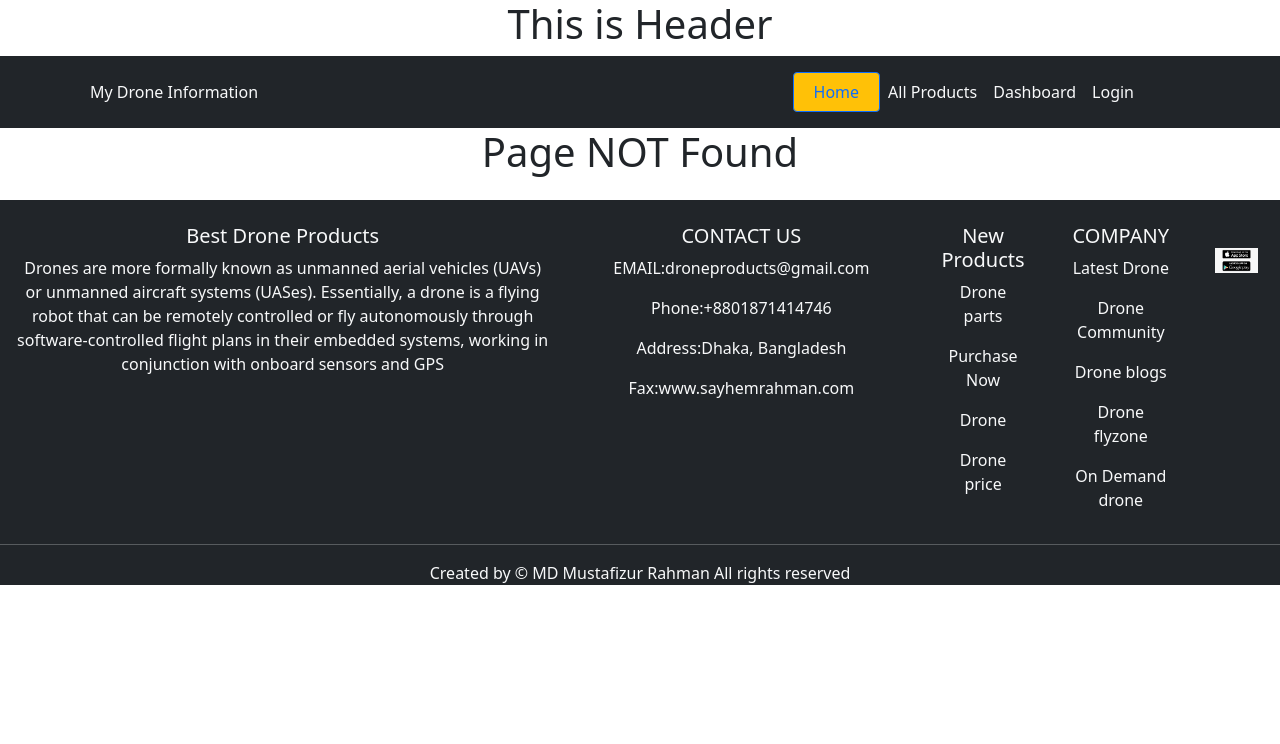
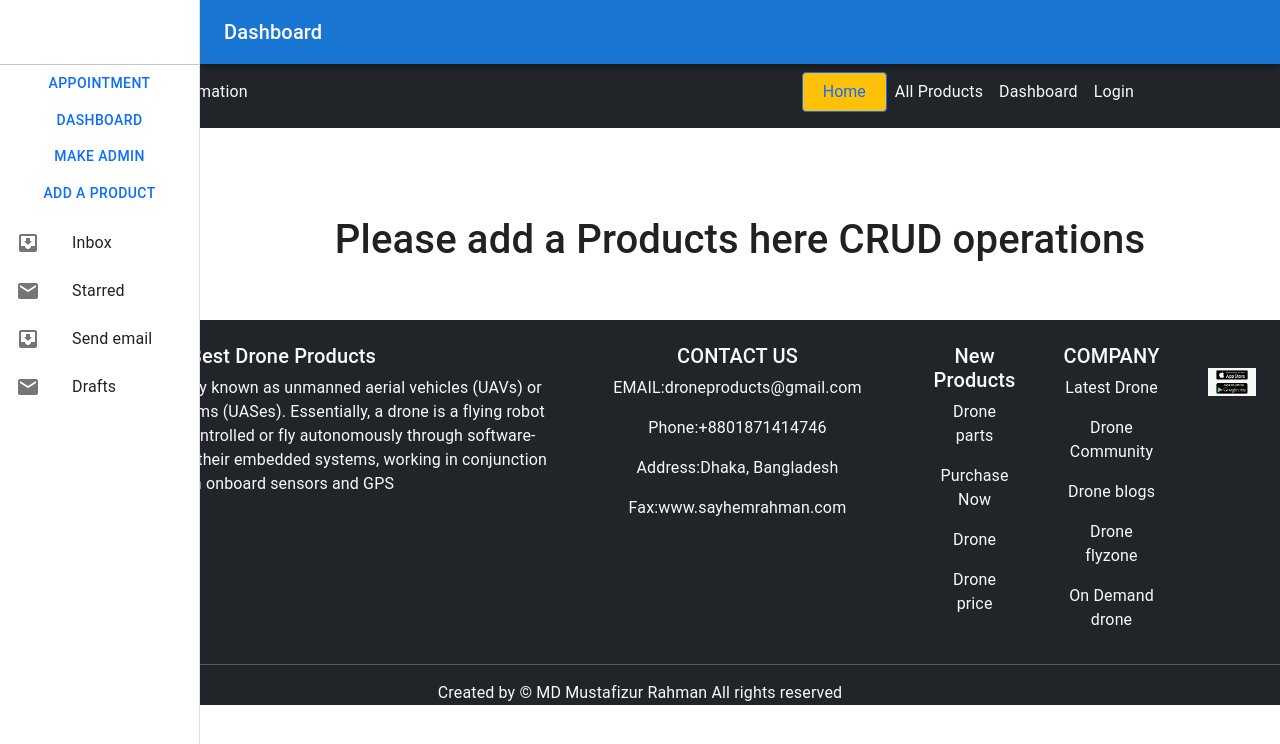
Before and after one commit to rahmancoder/assignment12-client-admin-dashboard, a React (Create React App) app: page /dashboard in a window 1280 px wide. Shown: the top 744 px of the page. Built offline with nearby package versions, Linux system fonts and the light colour scheme; no server answers.

Commit message:
added dashboard mui and nested route all working till now

```diff
--- a/package.json
+++ b/package.json
@@ -5,6 +5,7 @@
   "dependencies": {
     "@emotion/react": "^11.5.0",
     "@emotion/styled": "^11.3.0",
+    "@mui/icons-material": "^5.1.0",
     "@mui/material": "^5.1.0",
     "@testing-library/jest-dom": "^5.15.0",
     "@testing-library/react": "^11.2.7",
--- a/src/App.js
+++ b/src/App.js
@@ -9,6 +9,7 @@ import Footer from './Components/Footer/Footer';
 import Login from './Components/Login/Login';
 import AuthProvider from './Context/AuthProvider';
 import Register from './Components/Register/Register';
+import DashBoard from './Components/DashBoard/DashBoard';
 
 function App() {
   return (
@@ -26,6 +27,9 @@ function App() {
             </Route>
             <Route path="/products">
 
+            </Route>
+            <Route path="/dashboard">
+              <DashBoard></DashBoard>
             </Route>
             <Route path="/login">
               <Login></Login>
--- /dev/null
+++ b/src/Components/AddProducts/AddProducts.js
@@ -0,0 +1,11 @@
+import React from 'react';
+
+const AddProducts = () => {
+    return (
+        <div>
+            <h1>Please add a Products here CRUD operations</h1>
+        </div>
+    );
+};
+
+export default AddProducts;
--- a/src/Components/DashBoard/DashBoard.js
+++ b/src/Components/DashBoard/DashBoard.js
@@ -1,12 +1,161 @@
-import React from 'react';
+import * as React from 'react';
+import PropTypes from 'prop-types';
+import AppBar from '@mui/material/AppBar';
+import Box from '@mui/material/Box';
+import CssBaseline from '@mui/material/CssBaseline';
+import Divider from '@mui/material/Divider';
+import Drawer from '@mui/material/Drawer';
+import IconButton from '@mui/material/IconButton';
+import InboxIcon from '@mui/icons-material/MoveToInbox';
+import List from '@mui/material/List';
+import ListItem from '@mui/material/ListItem';
+import ListItemIcon from '@mui/material/ListItemIcon';
+import ListItemText from '@mui/material/ListItemText';
+import MailIcon from '@mui/icons-material/Mail';
+import MenuIcon from '@mui/icons-material/Menu';
+import Toolbar from '@mui/material/Toolbar';
+import Typography from '@mui/material/Typography';
+import {
+    Switch,
+    Route,
+    Link,
+    useRouteMatch
+} from "react-router-dom";
+import { Button } from '@mui/material';
+import AddProducts from '../AddProducts/AddProducts';
+import MakeAdmin from '../MakeAdmin/MakeAdmin';
+import ManageAllProduct from '../ManageAllProduct/ManageAllProduct';
 
-const DashBoard = () => {
-    return (
+
+const drawerWidth = 200;
+
+function DashBoard(props) {
+    const { window } = props;
+    const [mobileOpen, setMobileOpen] = React.useState(false);
+    let { path, url } = useRouteMatch();
+    // const { admin } = useAuth();
+    const handleDrawerToggle = () => {
+        setMobileOpen(!mobileOpen);
+    };
+
+    const drawer = (
         <div>
-            <h1> this is dashboard</h1>
-
+            <Toolbar />
+            <Divider />
+            <Link to="/home"><Button color="inherit">Appointment</Button></Link>
+            <Link to={`${url}`}><Button color="inherit">Dashboard</Button></Link>
+            {/* {admin && <Box>
+                <Link to={`${url}/makeAdmin`}><Button color="inherit">Make Admin</Button></Link>
+                <Link to={`${url}/addDoctor`}><Button color="inherit">Add Doctor</Button></Link>
+            </Box>} */}
+            <Link to={`${url}/makeadmin`}><Button color="inherit">Make Admin</Button></Link>
+            <Link to={`${url}/addproducts`}><Button color="inherit">Add a Product</Button></Link>
+            <List>
+                {['Inbox', 'Starred', 'Send email', 'Drafts'].map((text, index) => (
+                    <ListItem button key={text}>
+                        <ListItemIcon>
+                            {index % 2 === 0 ? <InboxIcon /> : <MailIcon />}
+                        </ListItemIcon>
+                        <ListItemText primary={text} />
+                    </ListItem>
+                ))}
+            </List>
         </div>
     );
+
+    const container = window !== undefined ? () => window().document.body : undefined;
+
+    return (
+        <Box sx={{ display: 'flex' }}>
+            <CssBaseline />
+            <AppBar
+                position="fixed"
+                sx={{
+                    width: { sm: `calc(100% - ${drawerWidth}px)` },
+                    ml: { sm: `${drawerWidth}px` },
+                }}
+            >
+                <Toolbar>
+                    <IconButton
+                        color="inherit"
+                        aria-label="open drawer"
+                        edge="start"
+                        onClick={handleDrawerToggle}
+                        sx={{ mr: 2, display: { sm: 'none' } }}
+                    >
+                        <MenuIcon />
+                    </IconButton>
+                    <Typography variant="h6" noWrap component="div">
+                        Dashboard
+                    </Typography>
+                </Toolbar>
+            </AppBar>
+            <Box
+                component="nav"
+                sx={{ width: { sm: drawerWidth }, flexShrink: { sm: 0 } }}
+                aria-label="mailbox folders"
+            >
+                <Drawer
+                    container={container}
+                    variant="temporary"
+                    open={mobileOpen}
+                    onClose={handleDrawerToggle}
+                    ModalProps={{
+                        keepMounted: true, // Better open performance on mobile.
+                    }}
+                    sx={{
+                        display: { xs: 'block', sm: 'none' },
+                        '& .MuiDrawer-paper': { boxSizing: 'border-box', width: drawerWidth },
+                    }}
+                >
+                    {drawer}
+                </Drawer>
+                <Drawer
+                    variant="permanent"
+                    sx={{
+                        display: { xs: 'none', sm: 'block' },
+                        '& .MuiDrawer-paper': { boxSizing: 'border-box', width: drawerWidth },
+                    }}
+                    open
+                >
+                    {drawer}
+                </Drawer>
+            </Box>
+            <Box
+                component="main"
+                sx={{ flexGrow: 1, p: 3, width: { sm: `calc(100% - ${drawerWidth}px)` } }}
+            >
+                <Toolbar />
+
+                <Switch>
+                    <Route exact path={path}>
+                        <AddProducts></AddProducts>
+                    </Route>
+                    <Route path={`${path}/makeadmin`}>
+                        <MakeAdmin></MakeAdmin>
+                    </Route>
+                    <Route path={`${path}/manageallproduct`}>
+                        <ManageAllProduct></ManageAllProduct>
+                    </Route>
+                    {/* <AdminRoute path={`${path}/makeadmin`}>
+                        <MakeAdmin></MakeAdmin>
+                    </AdminRoute>
+                    <AdminRoute path={`${path}/addproducts`}>
+                        <AddDoctor></AddDoctor>
+                    </AdminRoute> */}
+                </Switch>
+
+            </Box>
+        </Box>
+    );
+}
+
+DashBoard.propTypes = {
+    /**
+     * Injected by the documentation to work in an iframe.
+     * You won't need it on your project.
+     */
+    window: PropTypes.func,
 };
 
 export default DashBoard;
--- a/src/Components/Login/Login.js
+++ b/src/Components/Login/Login.js
@@ -57,7 +57,7 @@ const Login = () => {
                                 onChange={handleOnChange}
                                 variant="standard" />
 
-                            <Button sx={{ width: '75%', m: 1 }} type="submit" variant="contained">Login</Button>
+                            <Button sx={{ width: '75%', m: 1 }} type="submit" variant="contained" color="secondary">Login</Button>
                             <NavLink
                                 style={{ textDecoration: 'none' }}
                                 to="/register">
@@ -68,7 +68,7 @@ const Login = () => {
                             {authError && <Alert severity="error">{authError}</Alert>}
                         </form>
                         <p>------------------------</p>
-                        <Button onClick={handleGoogleSignIn} variant="contained">Google Sign In</Button>
+                        <Button onClick={handleGoogleSignIn} variant="contained" color="success">Google Sign In</Button>
                     </Grid>
                     <Grid item xs={12} md={6}>
                         <img style={{ width: '100%' }} src={loginimage} alt="" />
--- /dev/null
+++ b/src/Components/MakeAdmin/MakeAdmin.js
@@ -0,0 +1,11 @@
+import React from 'react';
+
+const MakeAdmin = () => {
+    return (
+        <div>
+            <h1>This is makeadmin page make a admin with email and a button  with the help of database</h1>
+        </div>
+    );
+};
+
+export default MakeAdmin;
--- /dev/null
+++ b/src/Components/ManageAllProduct/ManageAllProduct.js
@@ -0,0 +1,11 @@
+import React from 'react';
+
+const ManageAllProduct = () => {
+    return (
+        <div>
+            <h1> Manage all Products here</h1>
+        </div>
+    );
+};
+
+export default ManageAllProduct;
--- a/src/Components/Register/Register.js
+++ b/src/Components/Register/Register.js
@@ -64,7 +64,7 @@ const Register = () => {
                             onBlur={handleOnBlur}
                             variant="standard" />
 
-                        <Button sx={{ width: '75%', m: 1 }} type="submit" variant="contained">Register</Button>
+                        <Button sx={{ width: '75%', m: 1 }} type="submit" variant="contained" color="secondary">Register</Button>
                         <NavLink
                             style={{ textDecoration: 'none' }}
                             to="/login">
```
Also changed, not shown: 1 other file (tests, documents, lock files or other folders).
